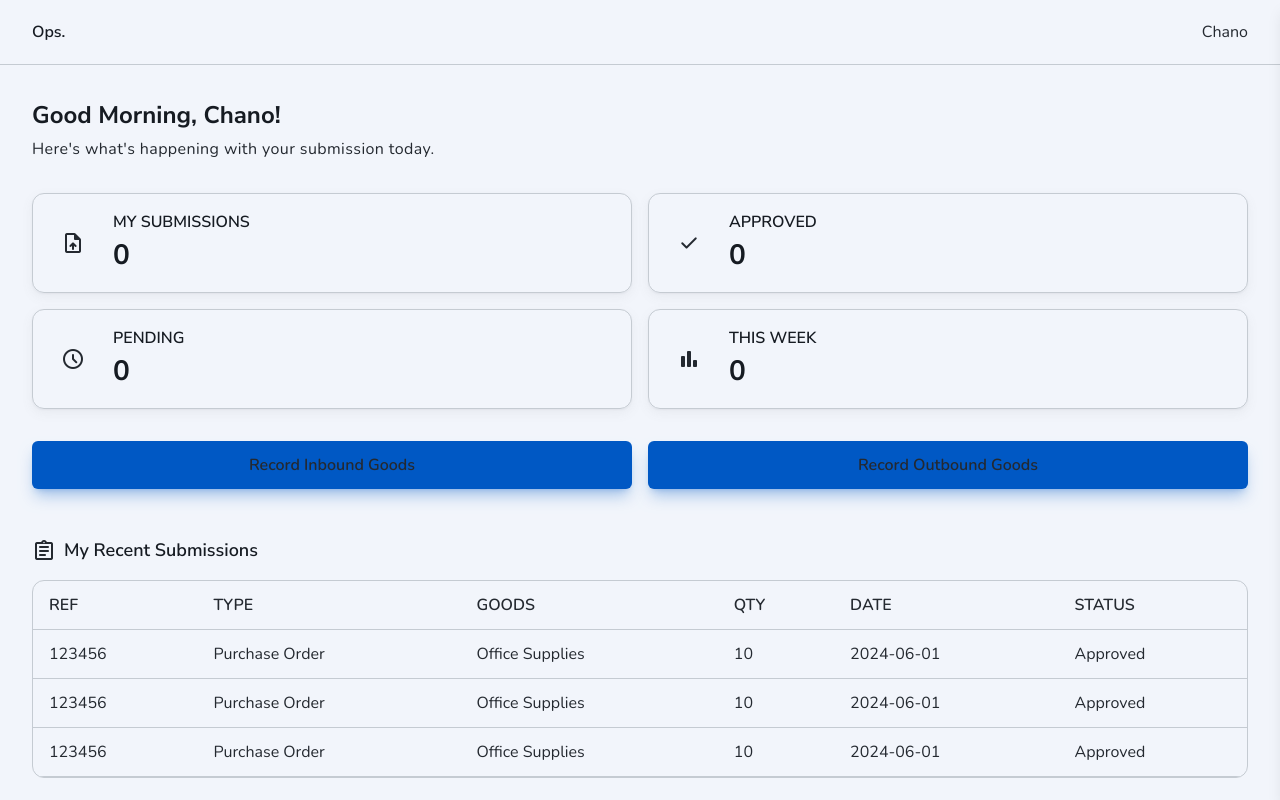
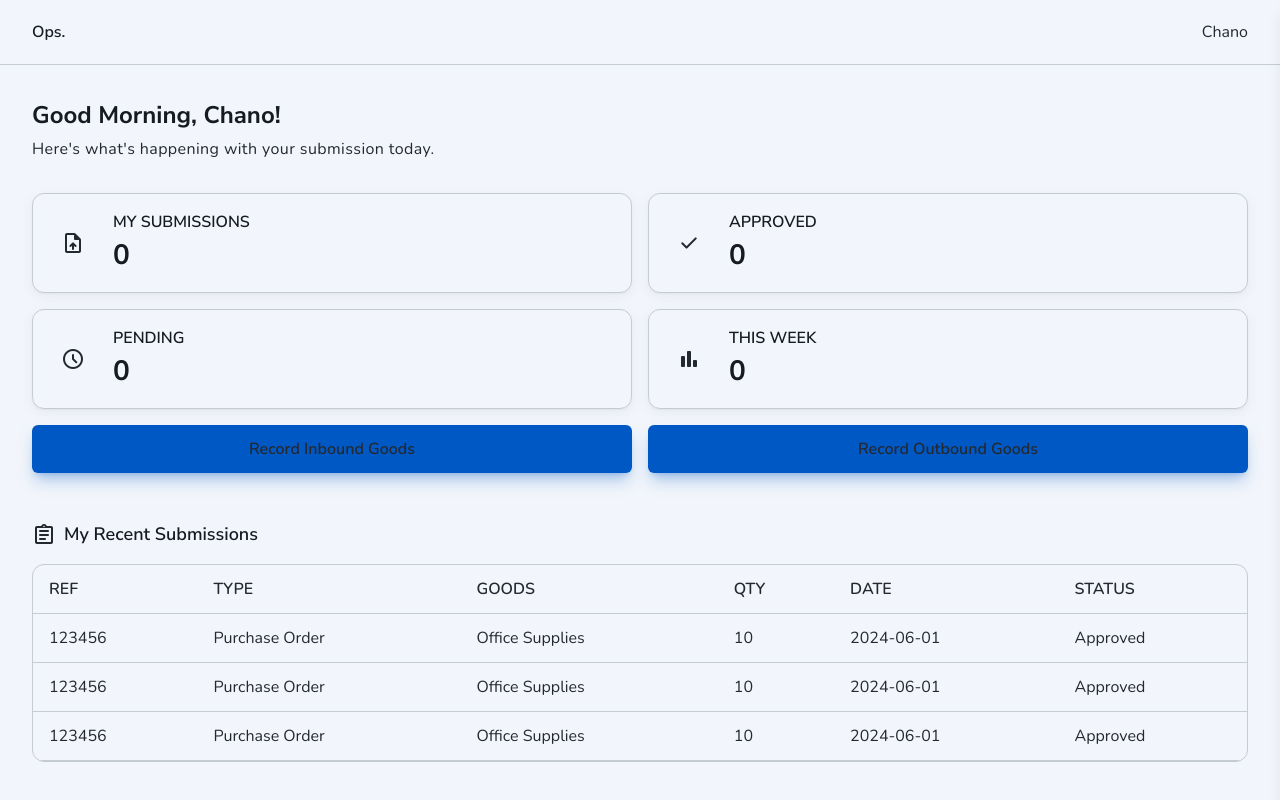
Before and after one commit to cynessa-dev/ops, a Next.js app: page /dashboard/contractor/employee in a window 1280 px wide. Built offline with nearby package versions, Linux system fonts and the light colour scheme.

Commit message:
✨ feat: improve Button component to take secondary variant

```diff
--- a/components/ui/Button.tsx
+++ b/components/ui/Button.tsx
@@ -1,7 +1,7 @@
 type ButtonProps = {
     type?: 'submit' | 'button';
     label: string;
-    accent?: 'primary' | 'danger';
+    accent?: 'primary' | 'secondary' | 'danger';
     action?: () => void;
 };
 
@@ -12,27 +12,50 @@ export default function Button({
     action
 }: ButtonProps) {
 
+    const accentClasses = {
+        primary: {
+            bg: 'bg-primary-action',
+            shadow: 'shadow-primary-action/30',
+            hover: 'hover:bg-primary-hover',
+            border: ''
+        },
+        secondary: {
+            bg: 'bg-card',
+            shadow: 'shadow-background/30',
+            hover: 'hover:bg-border',
+            border: 'border border-border'
+        },
+        danger: {
+            bg: 'bg-danger',
+            shadow: 'shadow-danger/30',
+            hover: 'hover:bg-danger-hover',
+            border: ''
+        }
+    };
+
+    const classes = accentClasses[accent];
+
     return (
         <button
             type={ type }
             onClick={ action }
             className={`
-                mt-4
                 px-6
                 py-3
                 w-full
-                ${ accent === 'primary' ? 'bg-primary-action' : 'bg-danger' }
+                ${classes.bg}
                 font-semibold
                 rounded-md
                 shadow-lg
-                ${ accent === 'primary' ? 'shadow-primary-action/30' : 'shadow-danger/30' }
+                ${classes.shadow}
+                ${classes.border ?? ''}
                 cursor-pointer
                 transition-color
                 duration-150
                 ease-in-out
                 active:translate-y-0
                 active:rotate-0
-                ${ accent === 'primary' ? 'hover:bg-primary-hover' : 'hover:bg-danger-hover' }
+                ${classes.hover}
                 hover:shadow-xl
             `}
         >
```
